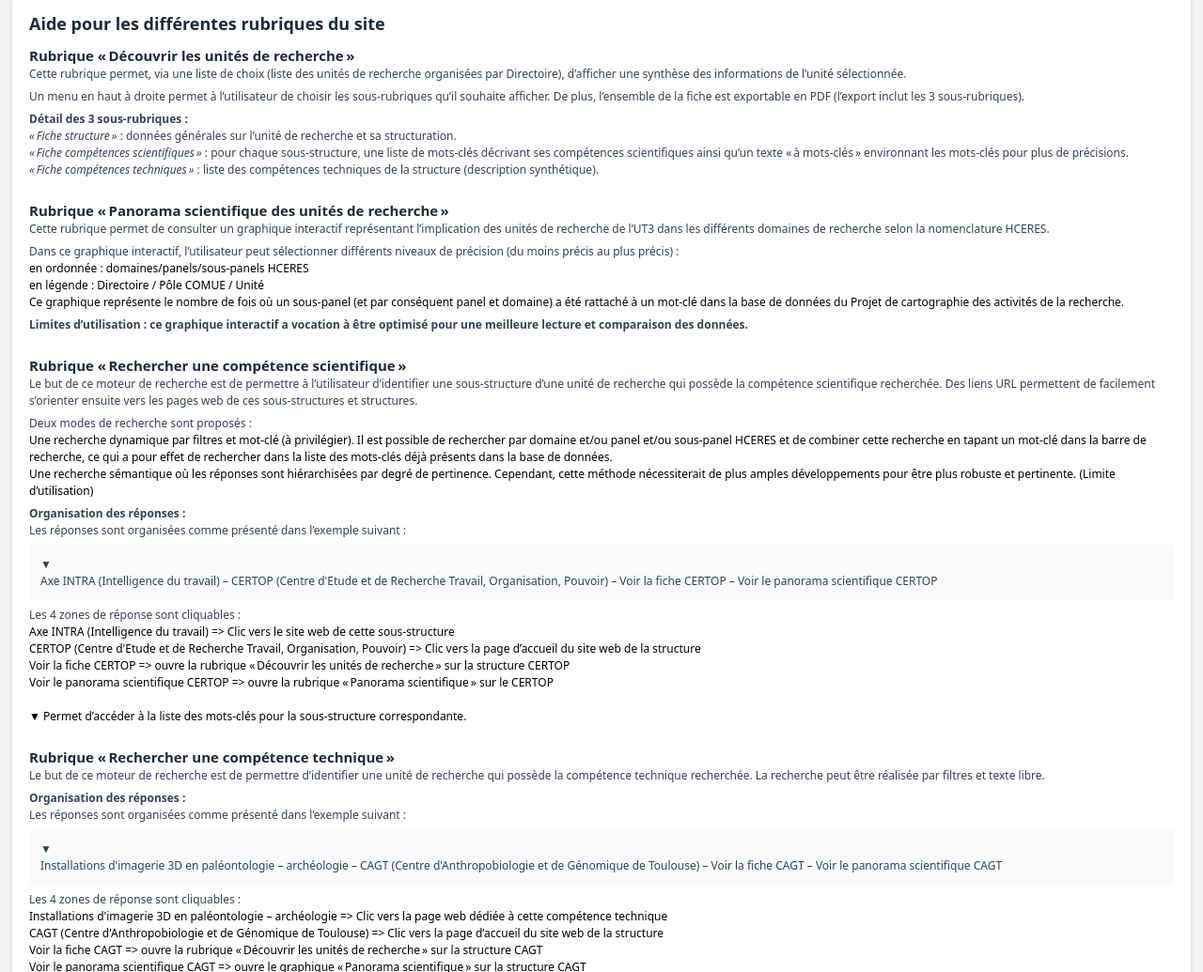
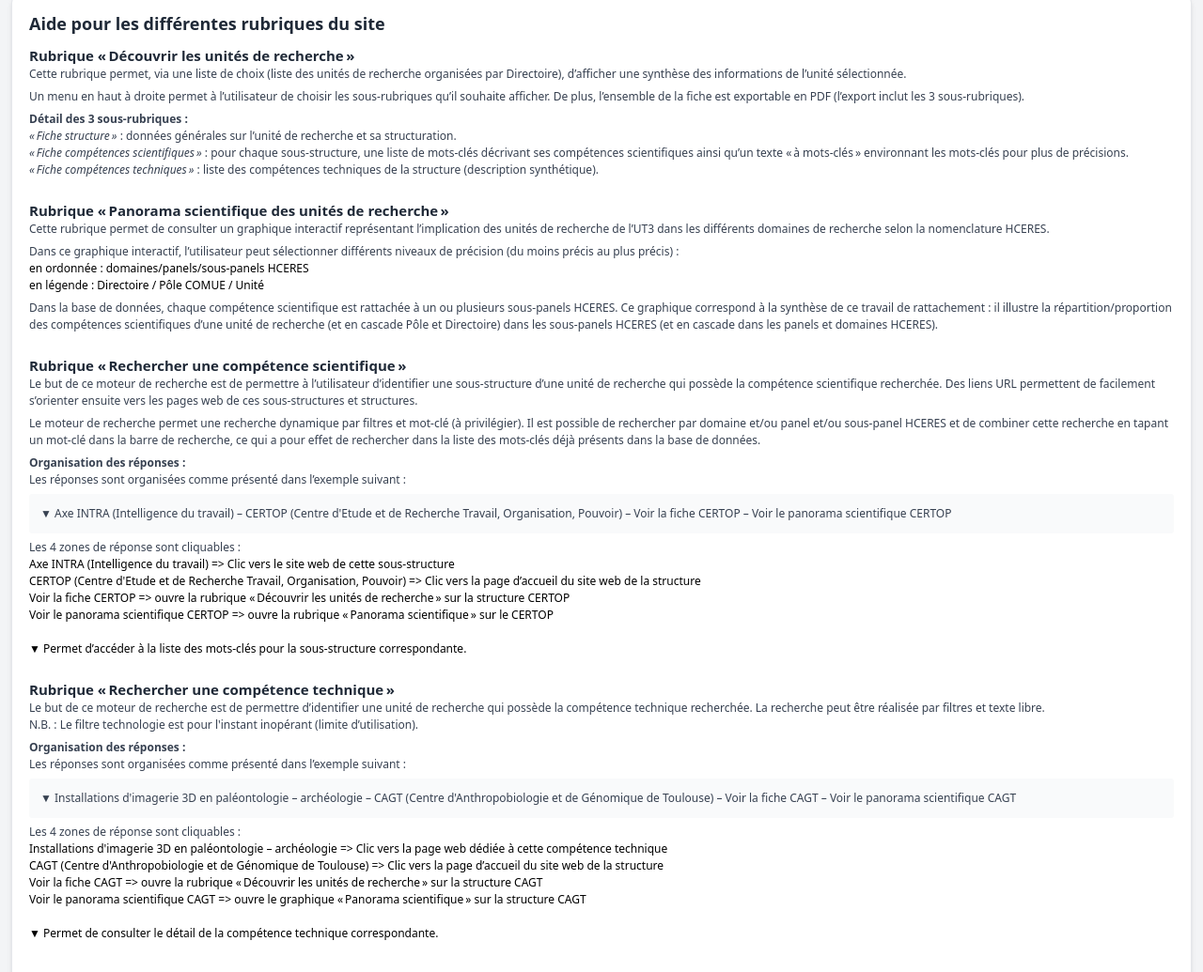
Before and after one commit to MA-BOUSSOUALEF/Robust-Data-Pipeline-with-Advanced-Search-Interface, a website built with Vite: page FrontEnd/aide.html in a window 1280 px wide. Shown: the part 640-1675 px from the top of the page at 94% size. Built offline with nearby package versions, Linux system fonts and the light colour scheme.

Commit message:
Update aide.html

```diff
--- a/FrontEnd/aide.html
+++ b/FrontEnd/aide.html
@@ -3,7 +3,7 @@
 <head>
   <meta charset="UTF-8">
   <meta name="viewport" content="width=device-width, initial-scale=1.0">
-  <title>À propos - CartoRecherche UT3</title>
+  <title>Aide - CartoRecherche UT3</title>
   <!-- Lien vers le CSS compilé (output.css) -->
   <link rel="stylesheet" href="./output.css">
   <!-- Inclusion de Font Awesome pour les icônes (si nécessaire) -->
@@ -149,12 +149,11 @@
             <li>en ordonnée : domaines/panels/sous-panels HCERES</li>
             <li>en légende : Directoire / Pôle COMUE / Unité</li>
           </ul>
-          Ce graphique représente le nombre de fois où un sous-panel (et par conséquent panel et domaine)
-          a été rattaché à un mot-clé dans la base de données du Projet de cartographie des activités de la recherche.
         </p>
-        <p class="text-gray-700 mt-2 font-semibold">
-          Limites d’utilisation : ce graphique interactif a vocation à être optimisé pour une meilleure
-          lecture et comparaison des données.
+        <p class="text-gray-700 mt-2">
+          Dans la base de données, chaque compétence scientifique est rattachée à un ou plusieurs sous-panels HCERES.
+          Ce graphique correspond à la synthèse de ce travail de rattachement : il illustre la répartition/proportion des
+          compétences scientifiques d’une unité de recherche (et en cascade Pôle et Directoire) dans les sous-panels HCERES (et en cascade dans les panels et domaines HCERES).
         </p>
       </div>
 
@@ -169,28 +168,18 @@
           de facilement s’orienter ensuite vers les pages web de ces sous-structures et structures.
         </p>
         <p class="text-gray-700 mt-2">
-          Deux modes de recherche sont proposés :
-          <ul class="list-disc list-inside mt-1">
-            <li>
-              Une recherche dynamique par filtres et mot-clé (à privilégier). Il est possible de rechercher
-              par domaine et/ou panel et/ou sous-panel HCERES et de combiner cette recherche en tapant un mot-clé
-              dans la barre de recherche, ce qui a pour effet de rechercher dans la liste des mots-clés déjà
-              présents dans la base de données.
-            </li>
-            <li>
-              Une recherche sémantique où les réponses sont hiérarchisées par degré de pertinence. Cependant,
-              cette méthode nécessiterait de plus amples développements pour être plus robuste et pertinente.
-              (Limite d’utilisation)
-            </li>
-          </ul>
+          Le moteur de recherche permet une recherche dynamique par filtres et mot-clé (à privilégier). Il est possible de rechercher
+          par domaine et/ou panel et/ou sous-panel HCERES et de combiner cette recherche en tapant un mot-clé
+          dans la barre de recherche, ce qui a pour effet de rechercher dans la liste des mots-clés déjà
+          présents dans la base de données.
         </p>
         <p class="text-gray-700 mt-2">
           <strong>Organisation des réponses :</strong><br>
           Les réponses sont organisées comme présenté dans l’exemple suivant :
         </p>
         <p class="mt-2 text-gray-700 italic bg-gray-50 p-4 rounded">
-          ▼<br>
-          Axe INTRA (Intelligence du travail) – CERTOP (Centre d'Etude et de Recherche Travail, Organisation, Pouvoir)
+
+          ▼ Axe INTRA (Intelligence du travail) – CERTOP (Centre d'Etude et de Recherche Travail, Organisation, Pouvoir)
           – Voir la fiche CERTOP – Voir le panorama scientifique CERTOP
         </p>
         <p class="text-gray-700 mt-2">
@@ -214,14 +203,16 @@
         <p class="text-gray-700">
           Le but de ce moteur de recherche est de permettre d’identifier une unité de recherche
           qui possède la compétence technique recherchée. La recherche peut être réalisée par filtres et texte libre.
+          <br>
+          N.B. : Le filtre technologie est pour l'instant inopérant (limite d’utilisation).
         </p>
         <p class="text-gray-700 mt-2">
           <strong>Organisation des réponses :</strong><br>
           Les réponses sont organisées comme présenté dans l’exemple suivant :
         </p>
         <p class="mt-2 text-gray-700 italic bg-gray-50 p-4 rounded">
-          ▼<br>
-          Installations d'imagerie 3D en paléontologie – archéologie – CAGT (Centre d'Anthropobiologie et de Génomique de Toulouse)
+
+          ▼ Installations d'imagerie 3D en paléontologie – archéologie – CAGT (Centre d'Anthropobiologie et de Génomique de Toulouse)
           – Voir la fiche CAGT – Voir le panorama scientifique CAGT
         </p>
         <p class="text-gray-700 mt-2">
```
